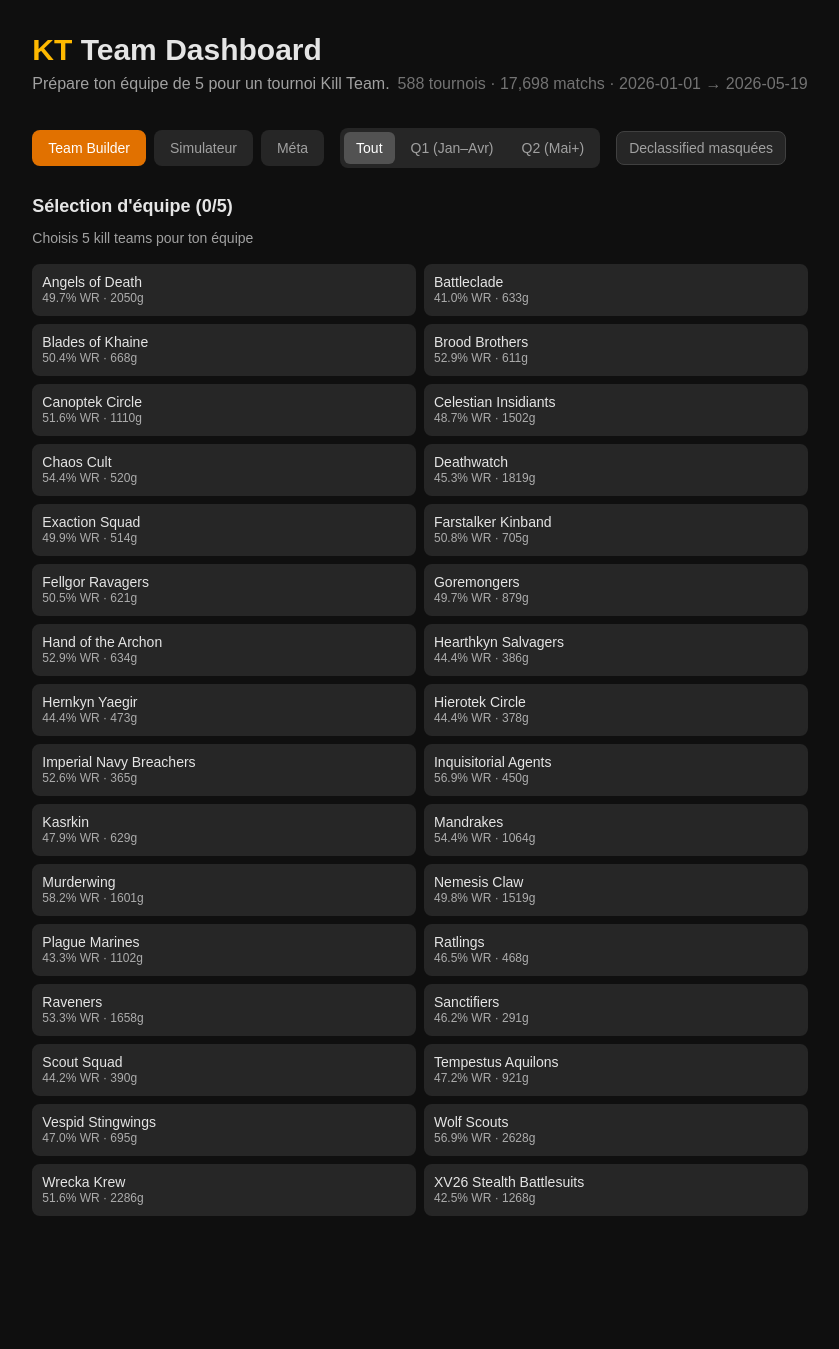
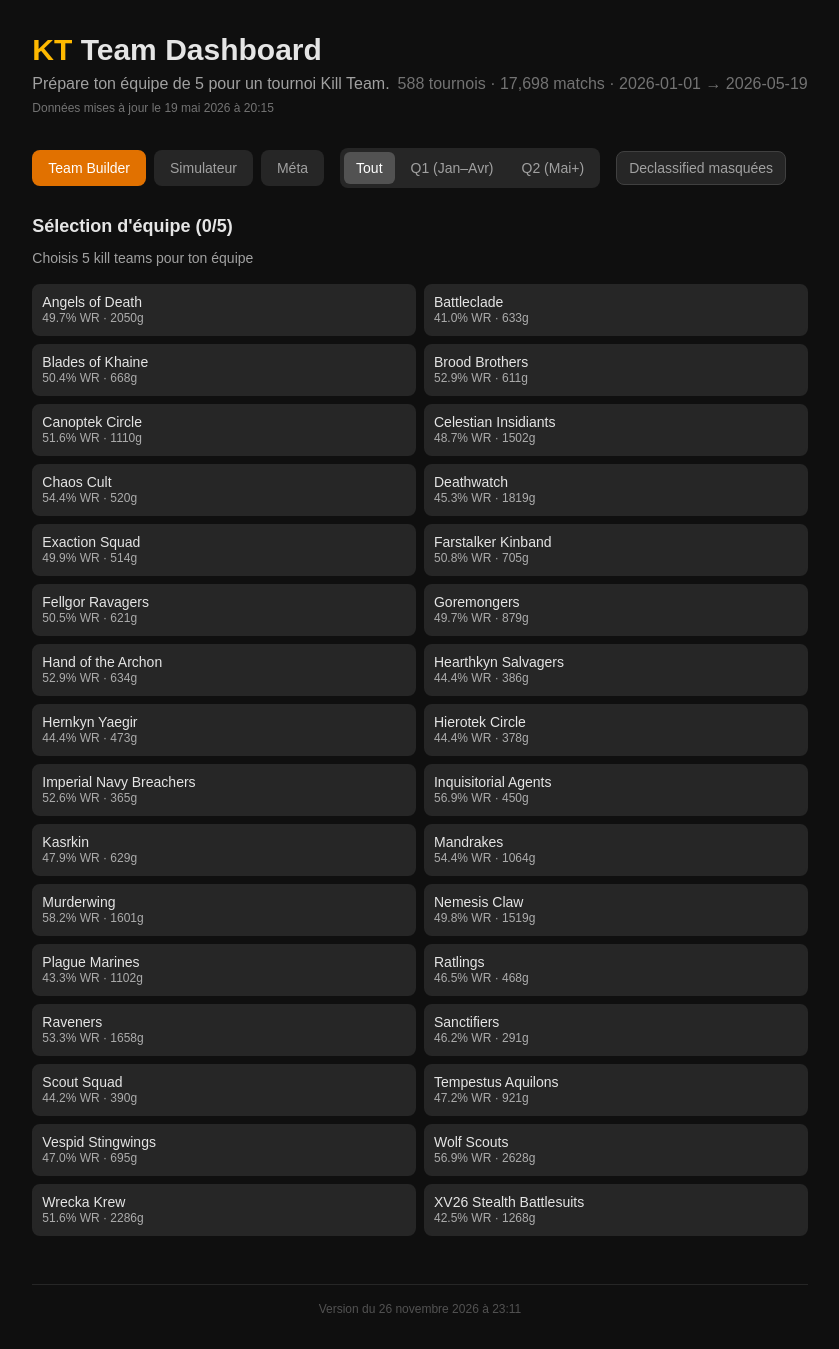
Before and after one commit to reveur81/kt-team-dashboard, a Next.js app: page / in a window 1280 px wide. Shown: the whole page, without its empty margins (220-1059 px from the left). Before the commit the page ends 1248 px from the top, so only its background shows below. Built offline with nearby package versions, Linux system fonts and the light colour scheme.

Commit message:
Header: date MAJ données, Footer: date version du build
Co-authored-by: Ona <no-reply@ona.com>

```diff
--- a/next.config.ts
+++ b/next.config.ts
@@ -2,6 +2,9 @@ import type { NextConfig } from "next";
 
 const nextConfig: NextConfig = {
   output: "export",
+  env: {
+    BUILD_TIMESTAMP: new Date().toISOString(),
+  },
 };
 
 export default nextConfig;
--- a/src/app/page.tsx
+++ b/src/app/page.tsx
@@ -134,6 +134,18 @@ export default function Home() {
             {(ktData as any).period?.start} → {(ktData as any).period?.end}
           </span>
         </p>
+        {(ktData as any).generatedAt && (
+          <p className="text-neutral-500 text-xs mt-1">
+            Données mises à jour le{" "}
+            {new Date((ktData as any).generatedAt).toLocaleDateString("fr-FR", {
+              day: "numeric",
+              month: "long",
+              year: "numeric",
+              hour: "2-digit",
+              minute: "2-digit",
+            })}
+          </p>
+        )}
       </header>
 
       {/* Tabs + Quarter filter + Declassified toggle */}
@@ -241,6 +253,19 @@ export default function Home() {
           )}
         </div>
       )}
+
+      <footer className="mt-12 pt-4 border-t border-neutral-800 text-center text-neutral-600 text-xs">
+        Version du{" "}
+        {process.env.BUILD_TIMESTAMP
+          ? new Date(process.env.BUILD_TIMESTAMP).toLocaleDateString("fr-FR", {
+              day: "numeric",
+              month: "long",
+              year: "numeric",
+              hour: "2-digit",
+              minute: "2-digit",
+            })
+          : "—"}
+      </footer>
     </main>
   );
 }
```
